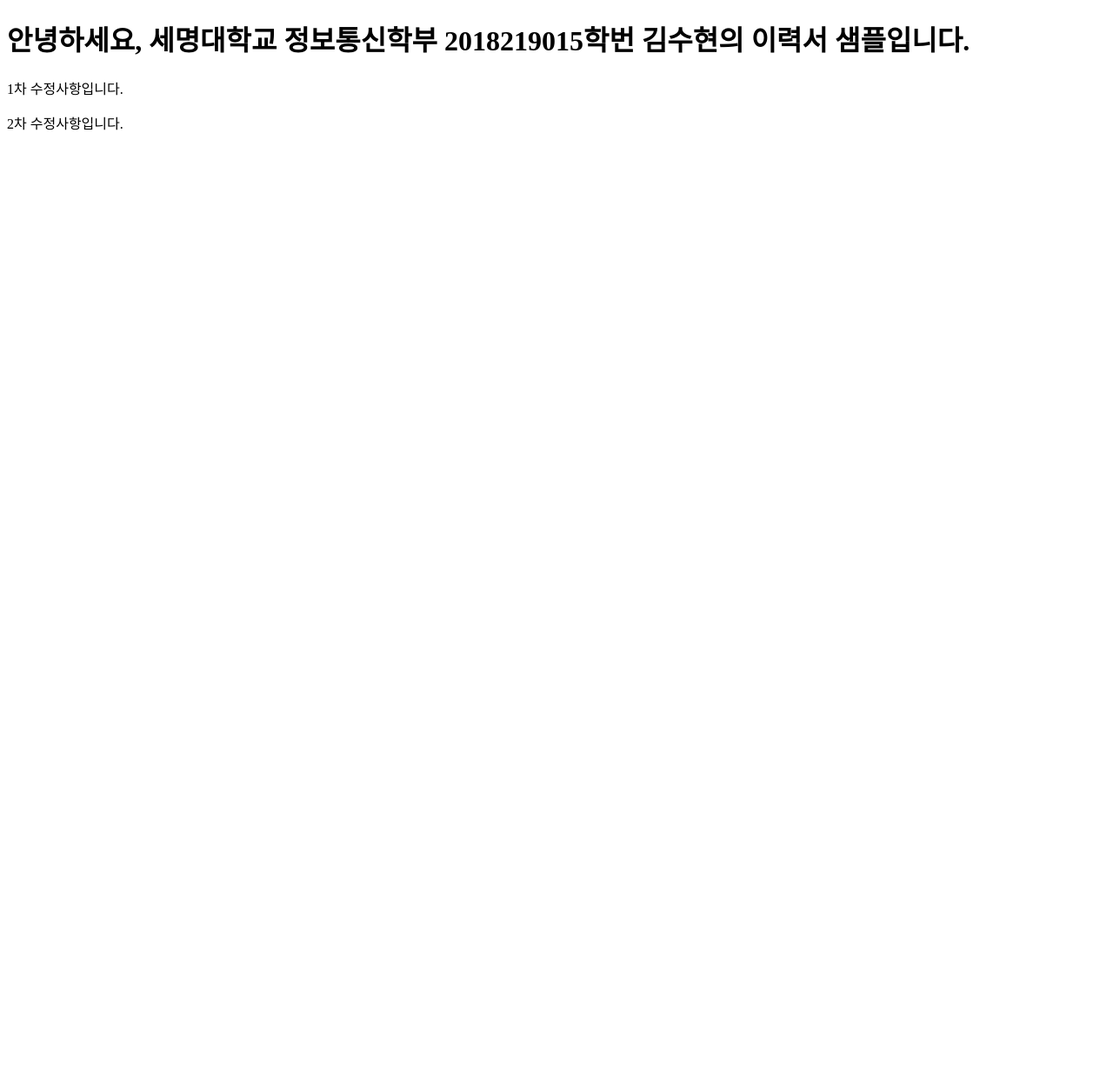
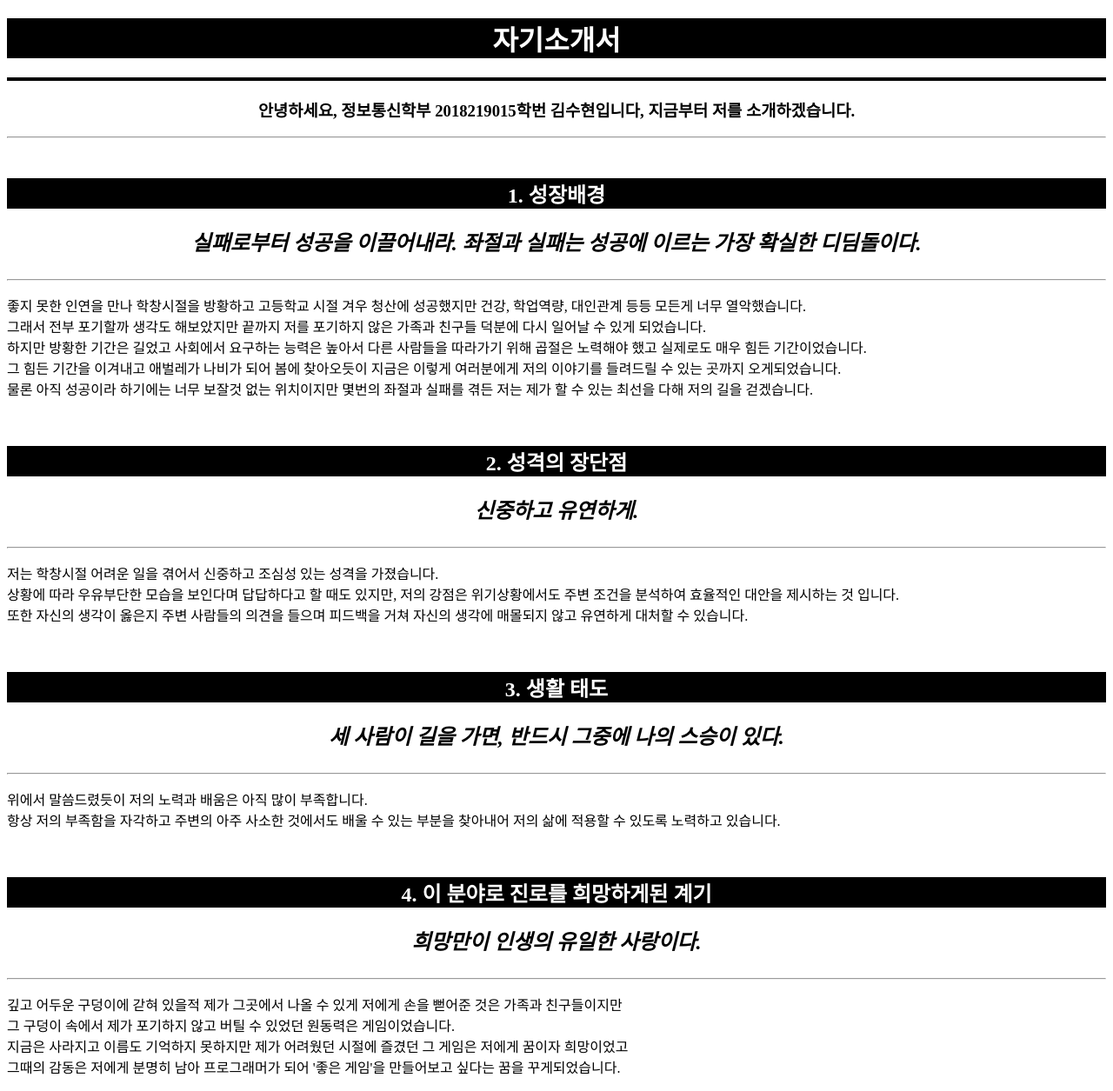
Before and after one commit to tngus3197/GitTest02, a plain HTML site: page index.html in a window 1280 px wide. Shown: the whole page at 87% size. Before the commit the page ends 800 px from the top, so only its background shows below. Drawn offline with Linux system fonts and the light colour scheme.

Commit message:
Update index.html

```diff
--- a/index.html
+++ b/index.html
@@ -1,12 +1,53 @@
 <!DOCTYPE html>
-<html>
-  <head>
-    <meta charset = "utf-8">
-    <title> 김수현_2018219015 </title>
-  </head>
-  <body>
-    <h1> 안녕하세요, 세명대학교 정보통신학부 2018219015학번 김수현의 이력서 샘플입니다. </h1>
-    <p> 1차 수정사항입니다. </p>
-    <p> 2차 수정사항입니다. </p>
-  </body>
+<html lang="en">
+<head>
+    <meta charset="UTF-8">
+    <meta http-equiv="X-UA-Compatible" content="IE=edge">
+    <meta name="viewport" content="width=device-width, initial-scale=1.0">
+    <title>Document</title>
+</head>
+<body>
+    <center><div style="background-color : black"><span style="color: white"><h1> 자기소개서 </h1></font></span></div>
+<hr style="border: solid 2px black;">
+<h3>안녕하세요, 정보통신학부 2018219015학번 김수현입니다, 지금부터 저를 소개하겠습니다.</h3>
+<hr>
+<br>
+<div style="background-color : black"><span style="color: white"><h2> 1. 성장배경 </h2></span></div>
+<font size = "5"><strong><i> 실패로부터 성공을 이끌어내라. 좌절과 실패는 성공에 이르는 가장 확실한 디딤돌이다. </i></strong></font></center><br>
+<hr>
+<p>
+    좋지 못한 인연을 만나 학창시절을 방황하고 고등학교 시절 겨우 청산에 성공했지만 건강, 학업역량, 대인관계 등등 모든게 너무 열악했습니다.<br>
+    그래서 전부 포기할까 생각도 해보았지만 끝까지 저를 포기하지 않은 가족과 친구들 덕분에 다시 일어날 수 있게 되었습니다.<br>
+    하지만 방황한 기간은 길었고 사회에서 요구하는 능력은 높아서 다른 사람들을 따라가기 위해 곱절은 노력해야 했고 실제로도 매우 힘든 기간이었습니다.<br>
+    그 힘든 기간을 이겨내고 애벌레가 나비가 되어 봄에 찾아오듯이 지금은 이렇게 여러분에게 저의 이야기를 들려드릴 수 있는 곳까지 오게되었습니다.<br>
+    물론 아직 성공이라 하기에는 너무 보잘것 없는 위치이지만 몇번의 좌절과 실패를 겪든 저는 제가 할 수 있는 최선을 다해 저의 길을 걷겠습니다.
+</p>
+<br>
+<center><div style="background-color : black"><span style="color: white"><h2> 2. 성격의 장단점 </h2></span></div>
+<font size = "5"><strong><i> 신중하고 유연하게. </i></strong></font></center><br>
+<hr>
+<p>
+    저는 학창시절 어려운 일을 겪어서 신중하고 조심성 있는 성격을 가졌습니다.<br>
+    상황에 따라 우유부단한 모습을 보인다며 답답하다고 할 때도 있지만, 저의 강점은 위기상황에서도 주변 조건을 분석하여 효율적인 대안을 제시하는 것 입니다.<br>
+    또한 자신의 생각이 옳은지 주변 사람들의 의견을 들으며 피드백을 거쳐 자신의 생각에 매몰되지 않고 유연하게 대처할 수 있습니다.
+</p>
+<br>
+<center><div style="background-color : black"><span style="color: white"><h2> 3. 생활 태도 </h2></span></div>
+<font size = "5"><strong><i> 세 사람이 길을 가면, 반드시 그중에 나의 스승이 있다. </i></strong></font></center><br>
+<hr>
+<p>
+    위에서 말씀드렸듯이 저의 노력과 배움은 아직 많이 부족합니다.<br>
+    항상 저의 부족함을 자각하고 주변의 아주 사소한 것에서도 배울 수 있는 부분을 찾아내어 저의 삶에 적용할 수 있도록 노력하고 있습니다.
+</p>
+<br>
+<center><div style="background-color : black"><span style="color: white"><h2> 4. 이 분야로 진로를 희망하게된 계기 </h2></span></div>
+<font size = "5"><strong><i> 희망만이 인생의 유일한 사랑이다. </i></strong></font></center><br>
+<hr>
+<p>
+   깊고 어두운 구덩이에 갇혀 있을적 제가 그곳에서 나올 수 있게 저에게 손을 뻗어준 것은 가족과 친구들이지만<br>
+   그 구덩이 속에서 제가 포기하지 않고 버틸 수 있었던 원동력은 게임이었습니다.<br>
+   지금은 사라지고 이름도 기억하지 못하지만 제가 어려웠던 시절에 즐겼던 그 게임은 저에게 꿈이자 희망이었고<br>
+   그때의 감동은 저에게 분명히 남아 프로그래머가 되어 '좋은 게임'을 만들어보고 싶다는 꿈을 꾸게되었습니다.<br>
+</p>
+</body>
 </html>
```
